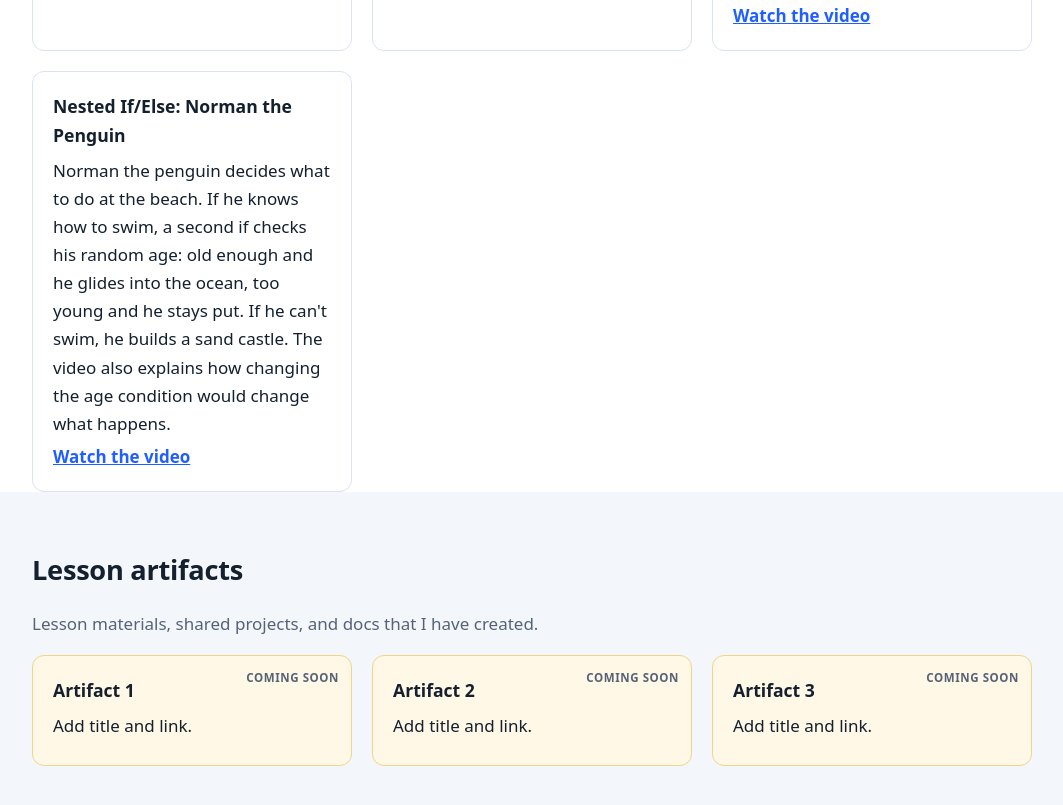
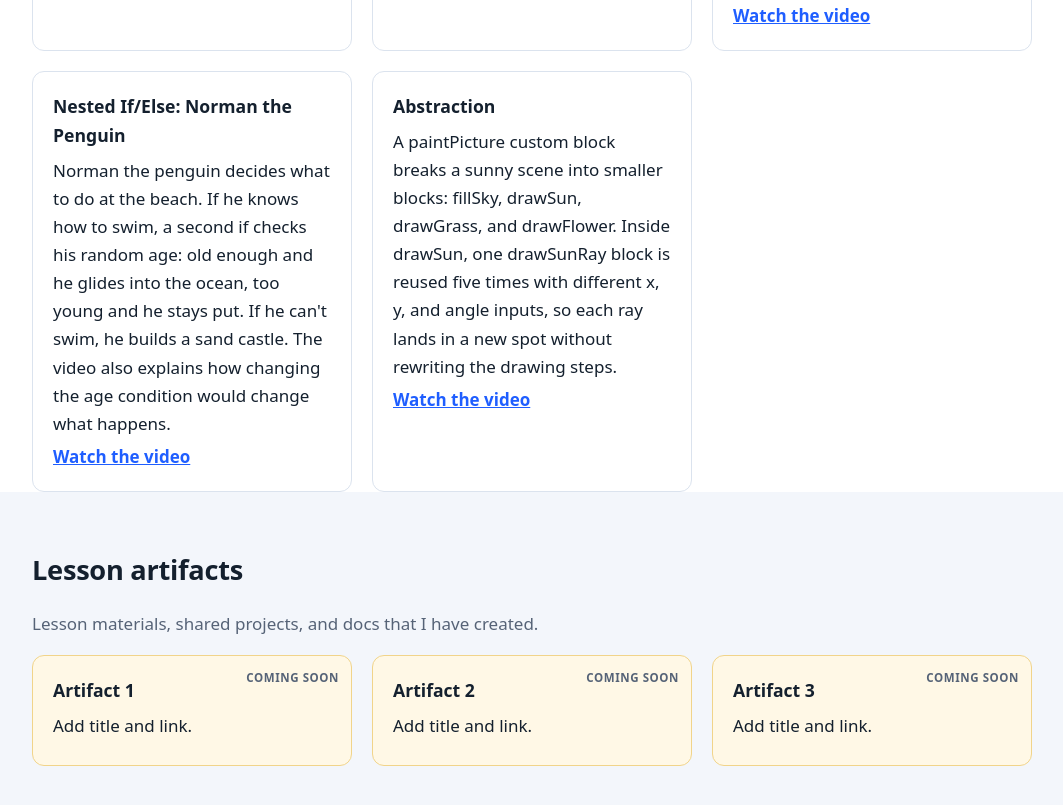
Before and after one commit to EricTran6/teaching-portfolio, a plain HTML site: page index.html in a window 1280 px wide. Shown: the part 1878-2683 px from the top of the page, without its empty margins (108-1171 px from the left). Drawn offline with Linux system fonts and the light colour scheme.

Commit message:
Add Abstraction video
Co-Authored-By: Claude Opus 5.5 <noreply@anthropic.com>
Claude-Session: https://claude.ai/code/session_01NADJWhcem9S4Q2dq4Qs5hA

```diff
--- a/index.html
+++ b/index.html
@@ -59,6 +59,7 @@
     <article class="card"><h3>If/Else Target Game</h3><p>A blue ball glides around a red, yellow, and green target. Three ifs check which color it's touching when clicked to add or subtract points, and an if/else picks the ending message based on whether the final score is below zero.</p><a class="link" href="https://youtu.be/85wA7B6gpAI" target="_blank" rel="noopener">Watch the video</a></article>
     <article class="card"><h3>Treasure Hunt: Compound Conditionals</h3><p>A metal-detector game that hides a treasure at a random spot. Compound "and" conditionals check whether the mouse is inside a large zone around it (a note plays) or a small zone (the sprite says "Found it!"). The video also explains how changing an "and" to an "or" would reshape those zones.</p><a class="link" href="https://youtu.be/0MeVC1vT2uQ" target="_blank" rel="noopener">Watch the video</a></article>
     <article class="card"><h3>Nested If/Else: Norman the Penguin</h3><p>Norman the penguin decides what to do at the beach. If he knows how to swim, a second if checks his random age: old enough and he glides into the ocean, too young and he stays put. If he can't swim, he builds a sand castle. The video also explains how changing the age condition would change what happens.</p><a class="link" href="https://youtu.be/rNRo-FxPMhM" target="_blank" rel="noopener">Watch the video</a></article>
+    <article class="card"><h3>Abstraction</h3><p>A paintPicture custom block breaks a sunny scene into smaller blocks: fillSky, drawSun, drawGrass, and drawFlower. Inside drawSun, one drawSunRay block is reused five times with different x, y, and angle inputs, so each ray lands in a new spot without rewriting the drawing steps.</p><a class="link" href="https://youtu.be/TZAvbt8Q5dU" target="_blank" rel="noopener">Watch the video</a></article>
   </div>
 </section>
 
```
